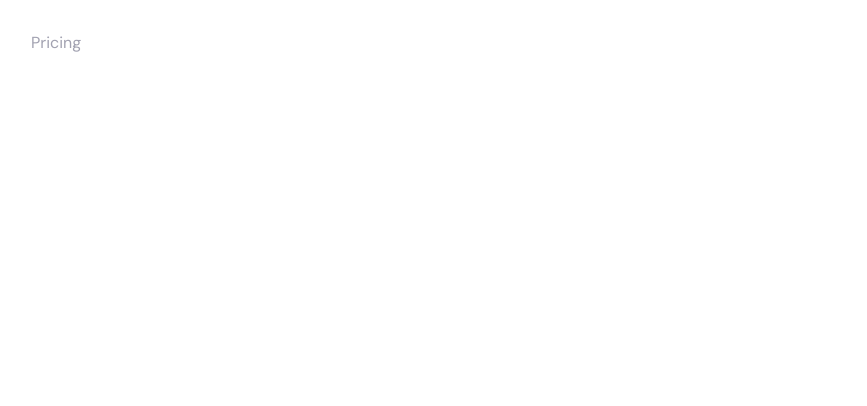
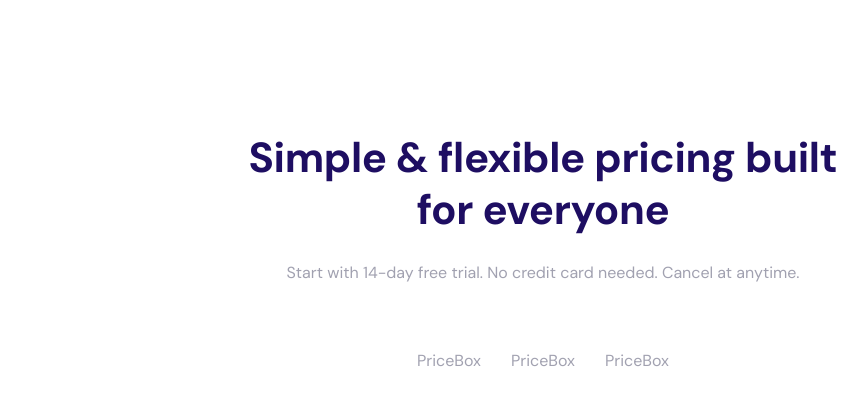
Before and after one commit to SebastianJedrak/landing-page-lex, a React (Vite) app: page /pricing in a window 1280 px wide. Shown: the top 406 px of the page, without its empty margins (97-964 px from the left). Built offline with nearby package versions, Linux system fonts and the light colour scheme.

Commit message:
feat: Pricing page structure

```diff
--- a/src/components/pages/Pricing.scss
+++ b/src/components/pages/Pricing.scss
@@ -5,4 +5,23 @@
   background-color: $color-background-light;
   padding: 2.5vw 10vw 0;
   min-height: 100vh;
+
+  h3 {
+    color: $color-font-heading;
+    text-align: center;
+    max-width: 50vw;
+    margin: 100px auto 24px auto;
+  }
+
+  p {
+    text-align: center;
+    max-width: 50vw;
+    margin: 0 auto 64px auto;
+  }
+
+  .price-box__container {
+    display: flex;
+    gap: 30px;
+    justify-content: center;
+  }
 }
--- a/src/components/pages/Pricing.tsx
+++ b/src/components/pages/Pricing.tsx
@@ -1,7 +1,20 @@
+import PriceBox from "../UI/PriceBox";
 import "./Pricing.scss";
 
 const Pricing: React.FC = () => {
-  return <div className="pricing-page">Pricing</div>;
+  return (
+    <div className="pricing-page">
+      <h3>Simple & flexible pricing built for everyone</h3>
+      <p className="paragraph">
+        Start with 14-day free trial. No credit card needed. Cancel at anytime.
+      </p>
+      <div className="price-box__container">
+        <PriceBox />
+        <PriceBox />
+        <PriceBox />
+      </div>
+    </div>
+  );
 };
 
 export default Pricing;
```
